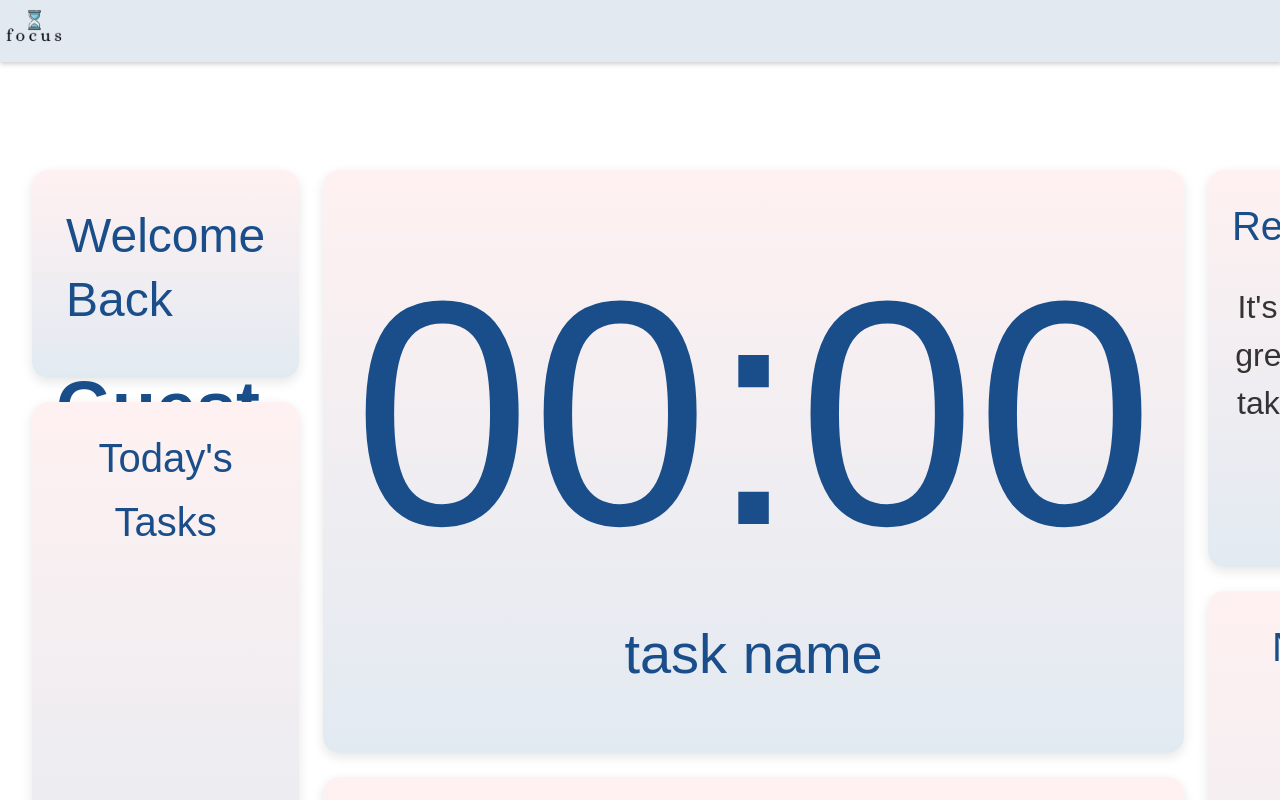
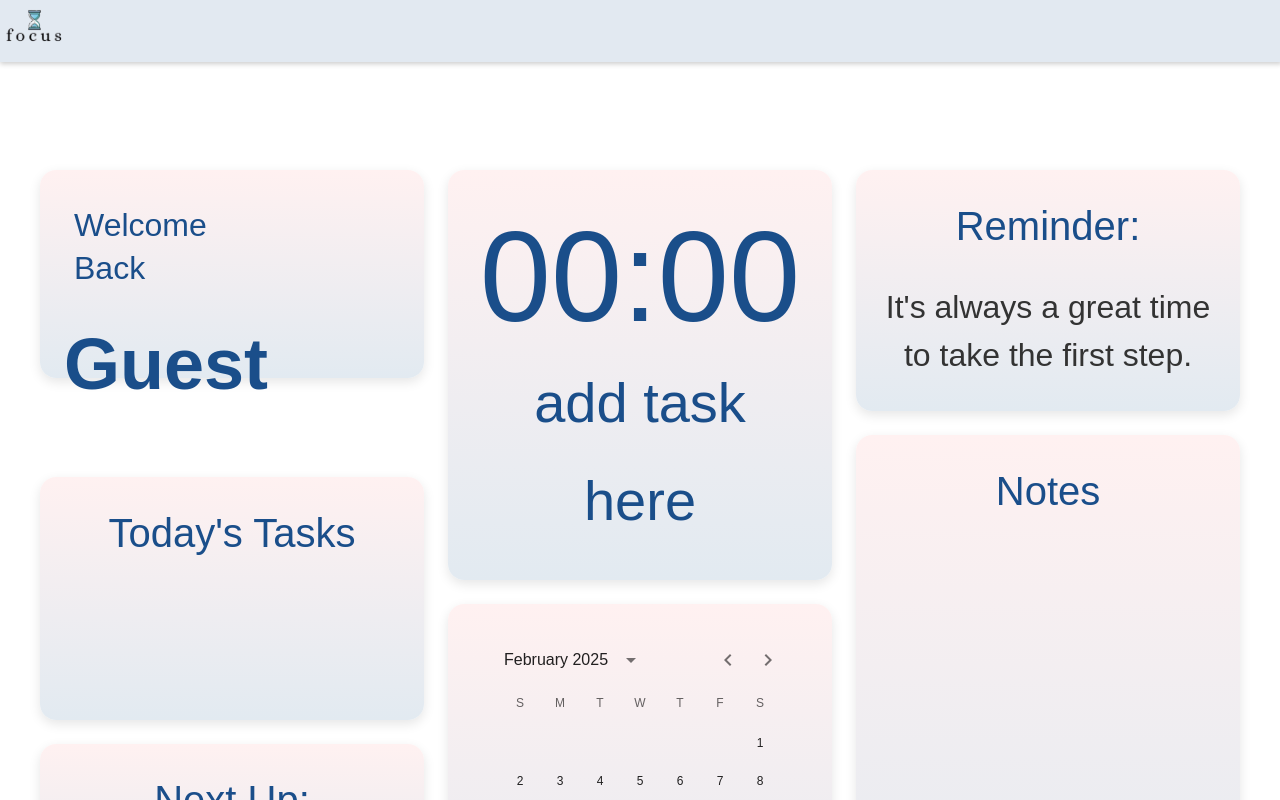
Before and after one commit to priscaolose/Group7_Capstone, a React (Create React App) app in the folder focus-app/: page /dashboard in a window 1280 px wide. Built offline with nearby package versions, Linux system fonts and the light colour scheme; no server answers; the HTML template or start-up script is replaced by a standard one.

Commit message:
reduced text fonts

```diff
--- a/focus-app/src/Components/Dashboard.js
+++ b/focus-app/src/Components/Dashboard.js
@@ -51,6 +51,8 @@ function Dashboard() {
           px: isSmallScreen ? 2 : 4,
           pt: 3,
           minHeight: '100vh', // Ensure full-height
+          maxWidth: '1200px', // Limit width for better readability
+          margin: '0 auto', // Center content
         }}
       >
         {/* Main Content */}
@@ -58,7 +60,7 @@ function Dashboard() {
           sx={{
             flex: 1,
             display: 'grid',
-            gridTemplateColumns: { xs: '1fr', md: '1fr 2fr 1fr' },
+            gridTemplateColumns: { xs: '1fr', md: 'repeat(3, 1fr)' }, //Balance columns
             gap: 3,
             py: 3,
           }}
@@ -81,7 +83,7 @@ function Dashboard() {
                 sx={{
                   color: '#1a4e8a',
                   fontWeight: '500',
-                  fontSize: isSmallScreen ? '2.5em' : '3em',
+                  fontSize: isSmallScreen ? '1.5em' : '2em',
                   fontFamily: '"Poppins", sans-serif',
                   padding: '10px'
                 }}
@@ -110,7 +112,7 @@ function Dashboard() {
                 background: 'linear-gradient(#FFF1F1, #E2EAF1)',
                 borderRadius: '16px',
                 boxShadow: '0 4px 12px rgba(0, 0, 0, 0.1)',
-                height: '70vh',
+                minHeight : '15vh', //Dynamic height
               }}
             >
               <Typography variant="h6" sx={{ color: '#1a4e8a', fontSize: '2.5em' }}>
@@ -152,7 +154,7 @@ function Dashboard() {
                 sx={{
                   color: '#1a4e8a',
                   fontWeight: '300',
-                  fontSize: isSmallScreen ? '16em' : '20em',
+                  fontSize: isSmallScreen ? '6em' : '8em',
                 }}
               >
                 00:00
@@ -161,7 +163,7 @@ function Dashboard() {
                 variant="subtitle1"
                 sx={{ color: '#1a4e8a', fontFamily: '"Poppins", sans-serif', fontSize: isSmallScreen ? '3em' : '3.5em' }}
               >
-                task name
+                add task here
               </Typography>
             </Paper>
             <Paper
```
